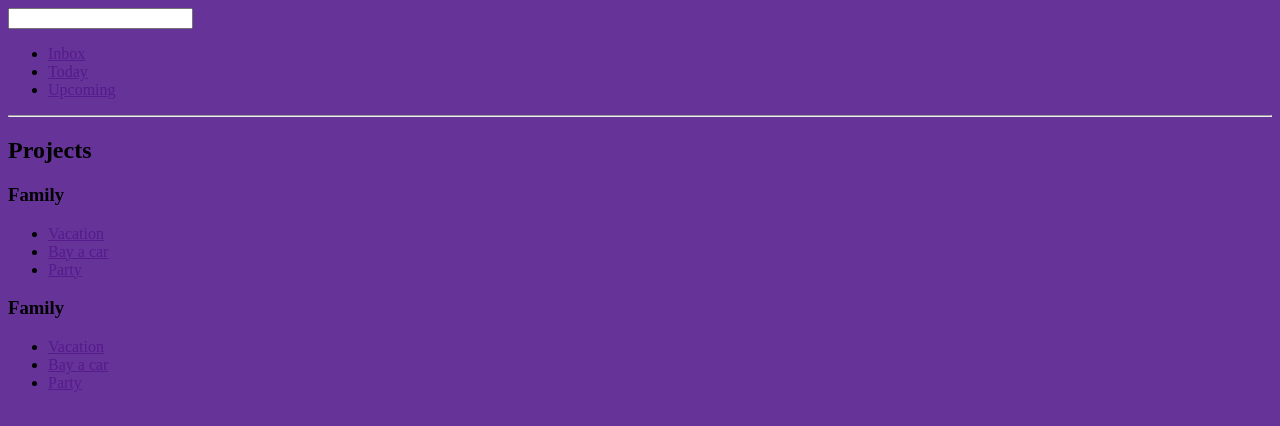
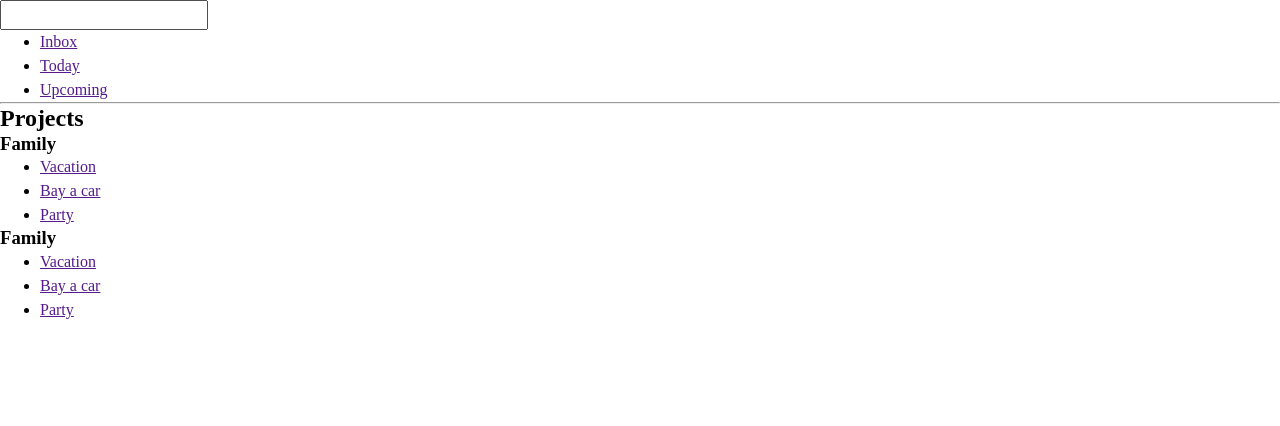
Before and after one commit to Moath-COE/MoazToDo, a website built with webpack: page src/templates/template.html in a window 1280 px wide. Built offline with nearby package versions, Linux system fonts and the light colour scheme.

Commit message:
Setup css main file

```diff
--- a/src/js/greeting.js
+++ /dev/null
@@ -1,2 +0,0 @@
-// greeting.js
-export const greeting = "Hello, Odinite!";
--- a/src/styles/main.css
+++ b/src/styles/main.css
@@ -1,4 +1,83 @@
-/* styles.css */
+/* CSS resets */
+
+/* 1. Use a more-intuitive box-sizing model */
+*,
+*::before,
+*::after {
+  box-sizing: border-box;
+}
+
+/* 2. Remove default margin */
+* {
+  margin: 0;
+}
+
+/* 3. Enable keyword animations */
+@media (prefers-reduced-motion: no-preference) {
+  html {
+    interpolate-size: allow-keywords;
+  }
+}
+
 body {
-  background-color: rebeccapurple;
+  /* 4. Add accessible line-height */
+  line-height: 1.5;
+  /* 5. Improve text rendering */
+  -webkit-font-smoothing: antialiased;
 }
+
+/* 6. Improve media defaults */
+img,
+picture,
+video,
+canvas,
+svg {
+  display: block;
+  max-width: 100%;
+}
+
+/* 7. Inherit fonts for form controls */
+input,
+button,
+textarea,
+select {
+  font: inherit;
+}
+
+/* 8. Avoid text overflows */
+p,
+h1,
+h2,
+h3,
+h4,
+h5,
+h6 {
+  overflow-wrap: break-word;
+}
+
+/* 9. Improve line wrapping */
+p {
+  text-wrap: pretty;
+}
+h1,
+h2,
+h3,
+h4,
+h5,
+h6 {
+  text-wrap: balance;
+  line-height: 1.2;
+}
+
+/* Colors & Defaults */
+
+:root {
+  --bg-main: white;
+  --text-color: #090a0e;
+  --blue: #3066be;
+  --red: #e65677;
+  --yellow: #ffd82f;
+  --green: #66b17d;
+  --light-gray: #f4f5f7;
+  --dark-gray: #dcdee1;
+}
--- a/src/templates/template.html
+++ b/src/templates/template.html
@@ -3,6 +3,8 @@
   <head>
     <meta charset="UTF-8" />
     <meta name="viewport" content="width=device-width, initial-scale=1.0" />
+    <link rel="stylesheet" href="../styles/main.css" />
+    <link rel="stylesheet" href="../styles/nav.css" />
     <title>Document</title>
   </head>
   <body>
```
Also changed, not shown: src/styles/nav.css (added).
